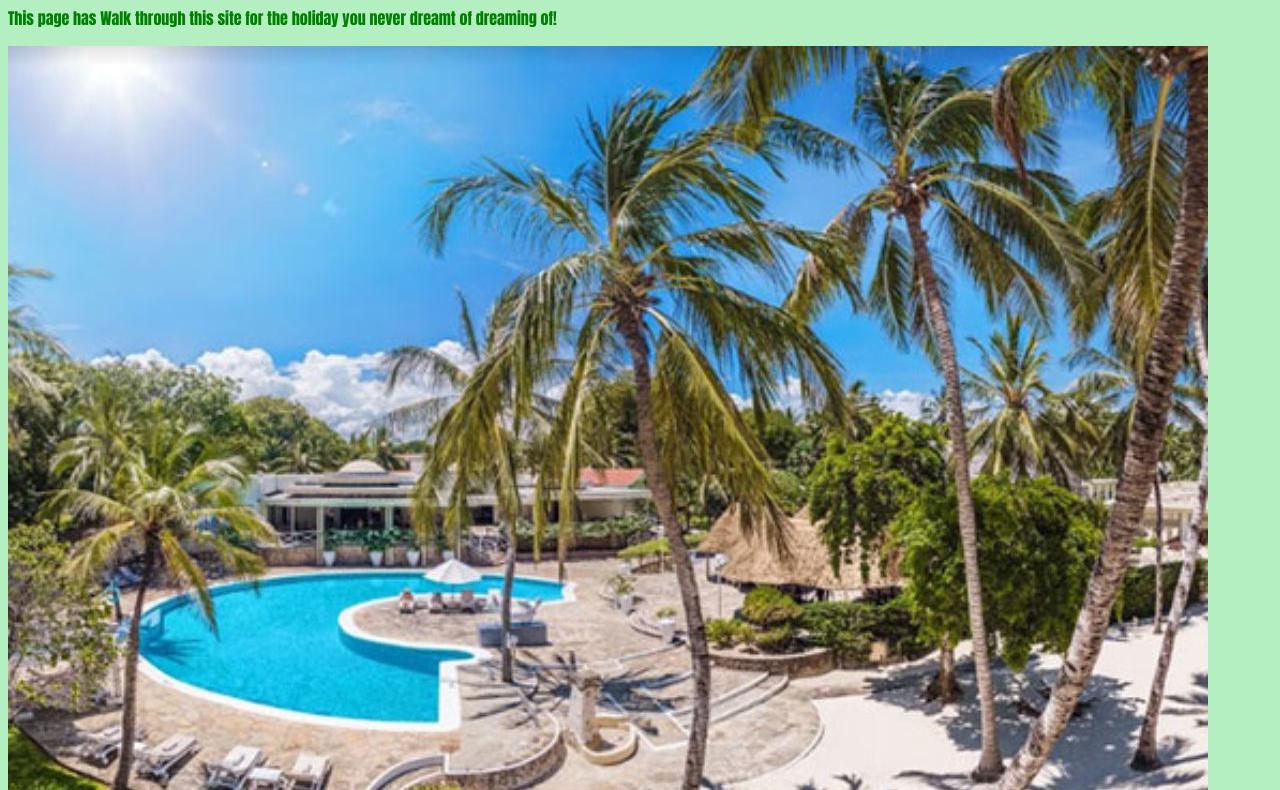
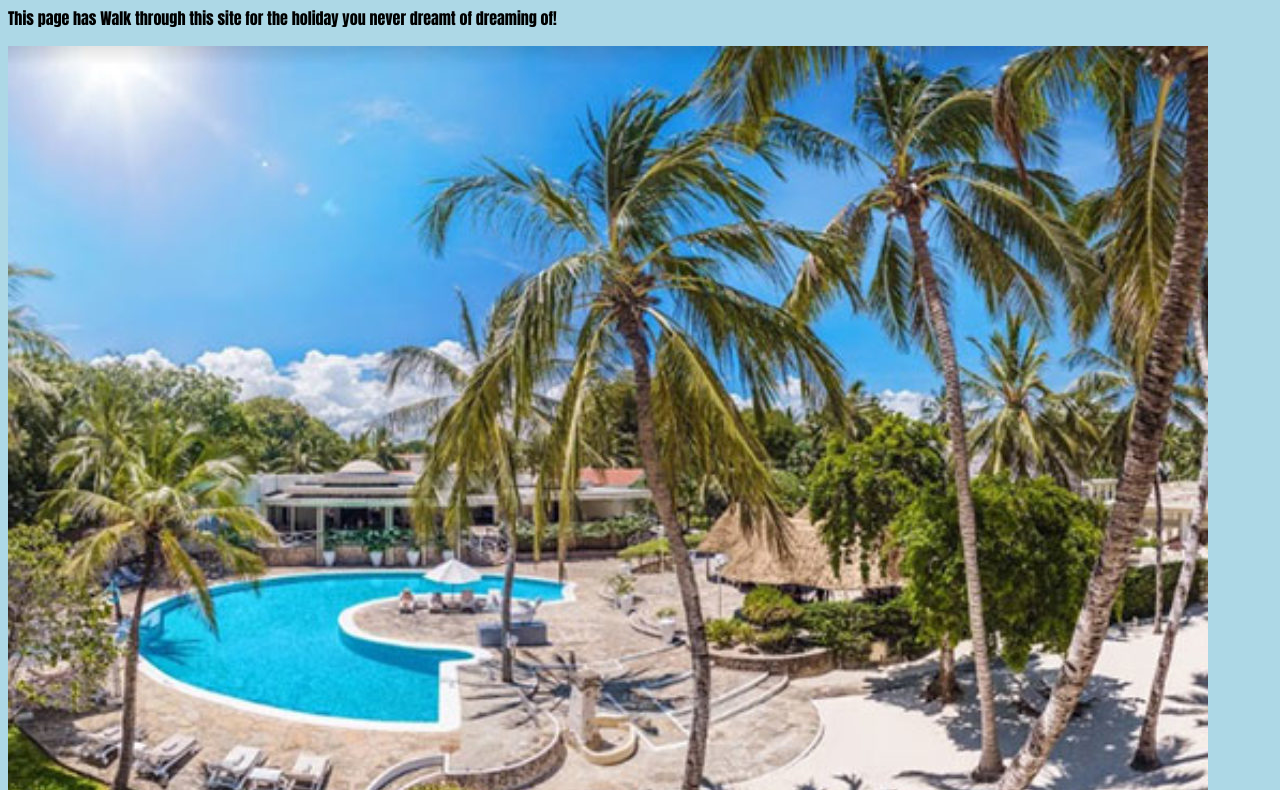
Before and after one commit to Dennis-Kiambi/git-branching, a plain HTML site: page index.html in a window 1280 px wide. Shown: the part 86-876 px from the top of the page. Drawn offline with Linux system fonts and the light colour scheme.

Commit message:
add blue theme

```diff
--- a/css/styles.css
+++ b/css/styles.css
@@ -1,5 +1,5 @@
 body {
   font-family: Impact, Haettenschweiler, 'Arial Narrow Bold', sans-serif;
-  color: green;
-  background-color: rgb(180, 239, 194);
+  color: black;
+  background-color: lightblue;
 }
```
